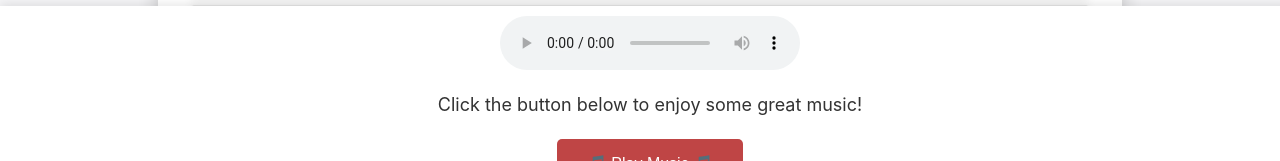
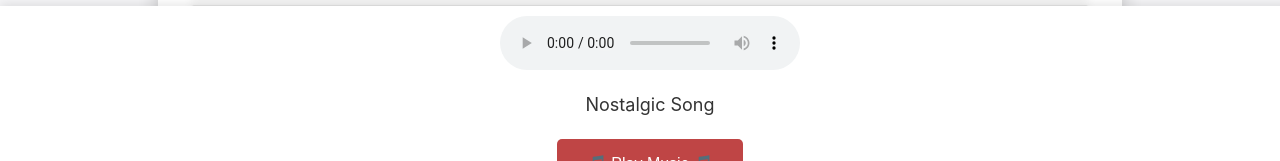
Before and after one commit to kalinu-pmd/myweb, a plain HTML site: page index.html in a window 1280 px wide. Shown: the part 598-759 px from the top of the page. Drawn offline with Linux system fonts and the light colour scheme; a web font is replaced by a local one.

Commit message:
Update index.html

```diff
--- a/index.html
+++ b/index.html
@@ -152,7 +152,7 @@
             Your browser does not support the audio element.
         </audio>
         <br>
-        <p id="instructionText" class="instructions">Click the button below to enjoy some great music!</p>
+        <p id="instructionText" class="instructions">Nostalgic Song</p>
         <button id="playButton" class="play-button">🎵 Play Music 🎵</button>
     </footer>
 
```
